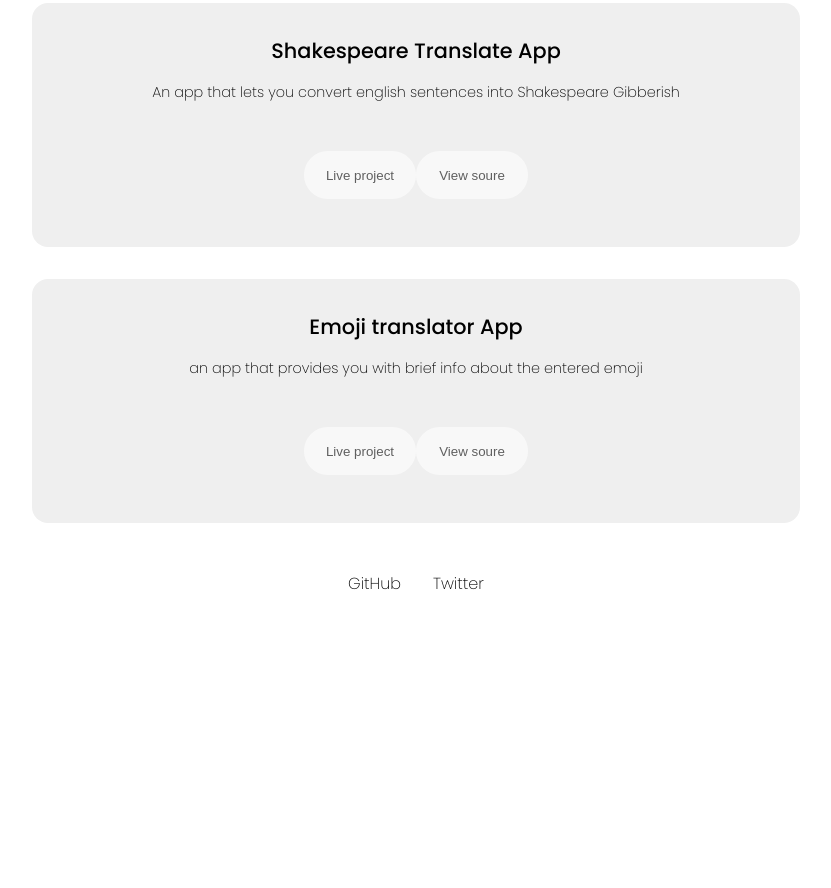
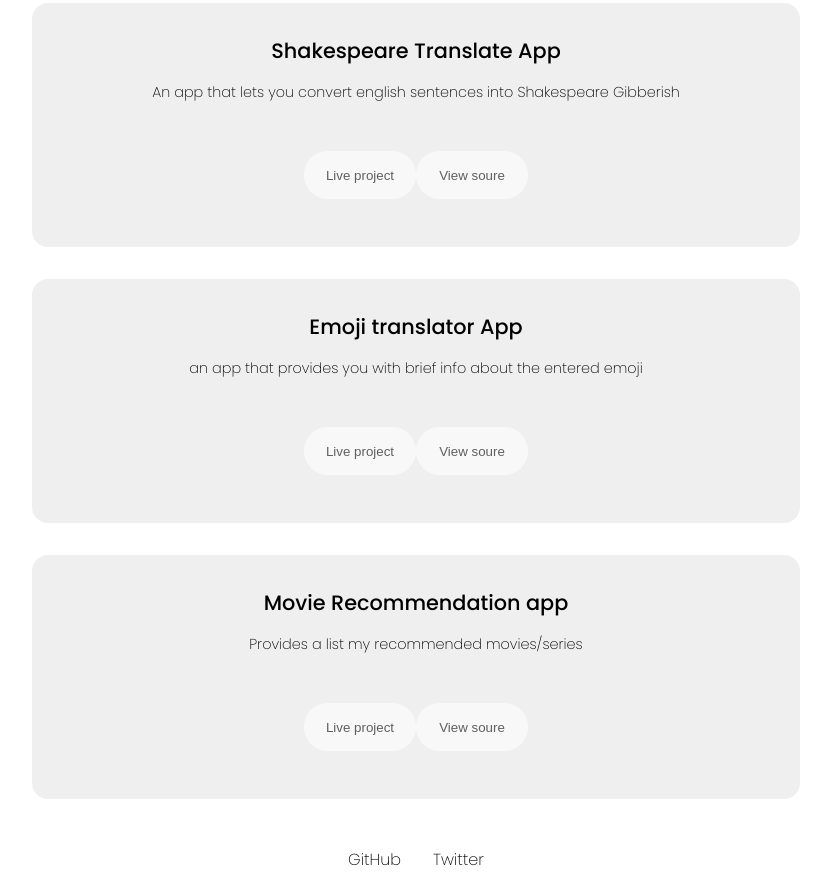
Before and after one commit to professssor/portfolioWebsite-, a plain HTML site: page projects.html in a window 1280 px wide. Shown: the part 1543-2431 px from the top of the page, without its empty margins (224-1055 px from the left). Before the commit the page ends 2155 px from the top, so only its background shows below. Drawn offline with Linux system fonts and the light colour scheme.

```diff
--- a/projects.html
+++ b/projects.html
@@ -91,6 +91,21 @@
           <a href=" https://github.com/professssor/emoji-app"> <button>View soure</button> </a>
         </div>
       </div>
+        <!-- sixth project details -->
+
+
+       <div class="project-container">
+        <h1 id="ronaldo-h1">Movie Recommendation app</h1>
+        <p>
+
+          Provides a list my recommended movies/series
+        </p>
+        <div class="project-links">
+          <a href="https://dreamy-brioche-30db60.netlify.app"><button>Live project</button></a>
+          <a href=" https://github.com/professssor/movierecommendationapp"> <button>View soure</button> </a>
+        </div>
+      </div>
+
 
     </div>
      <footer>
```
